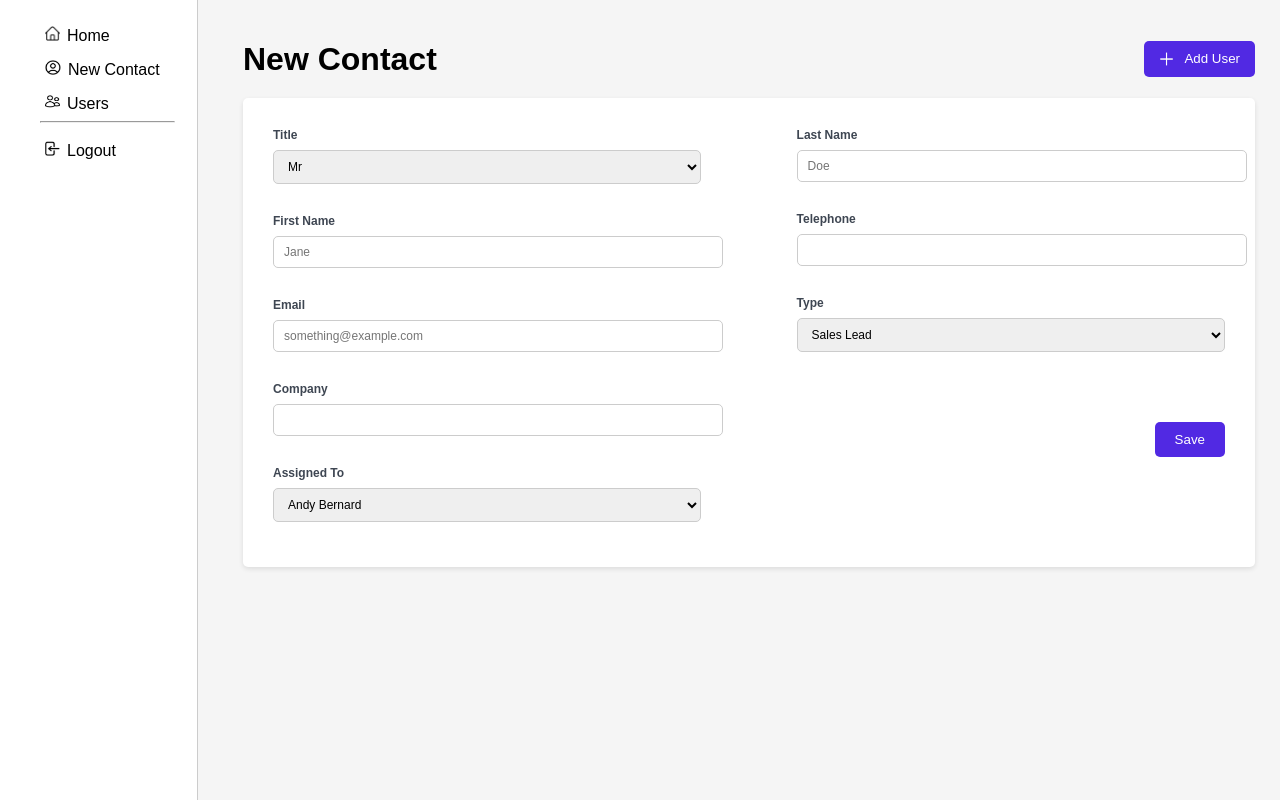
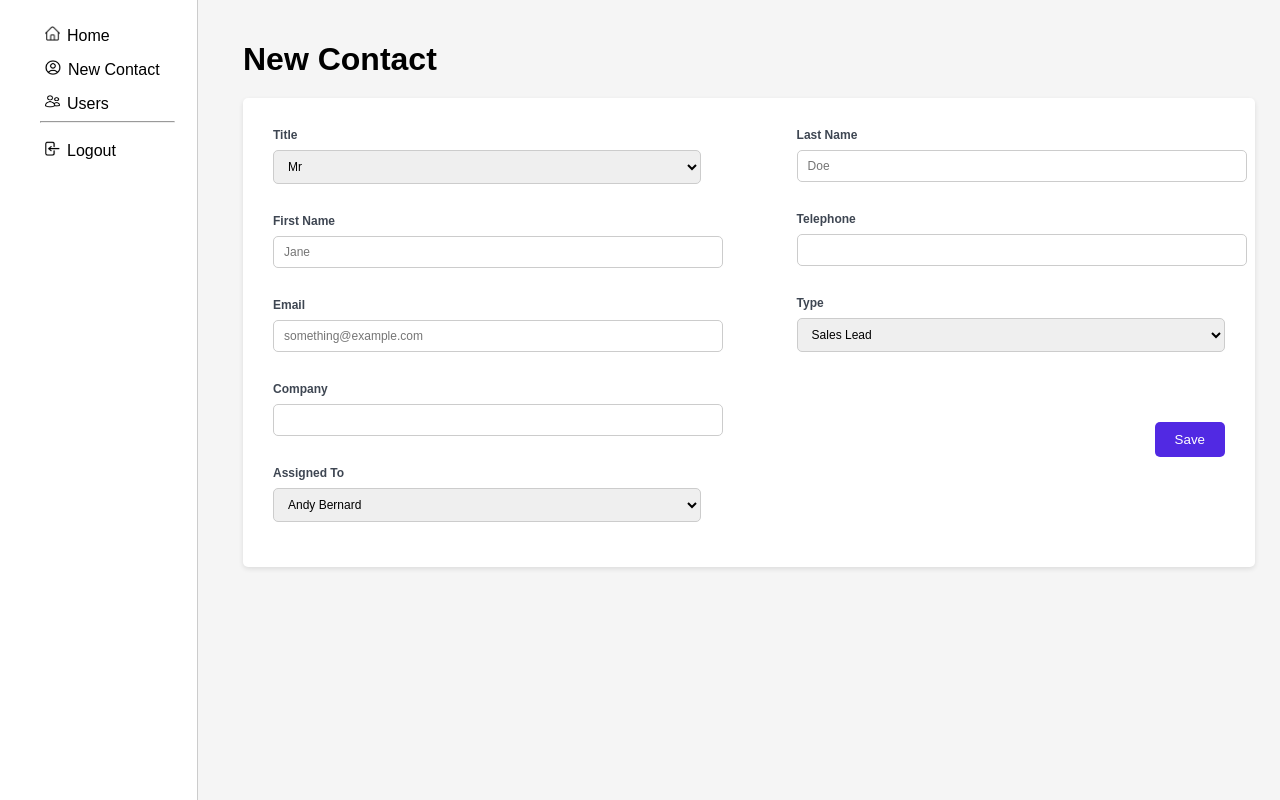
Before and after one commit to xeniqued/info2180-finalproject, a PHP site: page /newuser.html in a window 1280 px wide. Shown: the part 50-850 px from the top of the page. Run offline with PHP 8.4, Linux system fonts and the light colour scheme.

Commit message:
removed the add user button

```diff
--- a/newuser.html
+++ b/newuser.html
@@ -39,7 +39,6 @@
                 <!--  Headers for the dashboard -->
                 <div class = "header-main">
                     <h1> New Contact </h1>
-                    <button class = "add-user"> <img src = "plus.png" alt = "Add User" width = "15px" height = "16px" align="center"> &nbsp; Add User </button>
                 </div>
 
                 <!-- Adding the data section  -->
--- a/styles.css
+++ b/styles.css
@@ -113,25 +113,6 @@ li img{
 }
 
 
-/* Styling the add contact button */
-.add-user {
-    background-color: #5129e3;
-    text-decoration: none;
-    text-align: center;
-    color: white;
-    border: none;
-    padding: 10px 15px;
-    border-radius: 5px;
-    cursor: pointer;
-    margin-right: 5px;
-}
-
-/* Styling the add contact button when hovering */
-.add-user:hover{
-    background-color: #48377d;
-    color: white;
-}
-
 /* Styling the data section */
 .data-section{
     margin-left: 25px;
```
